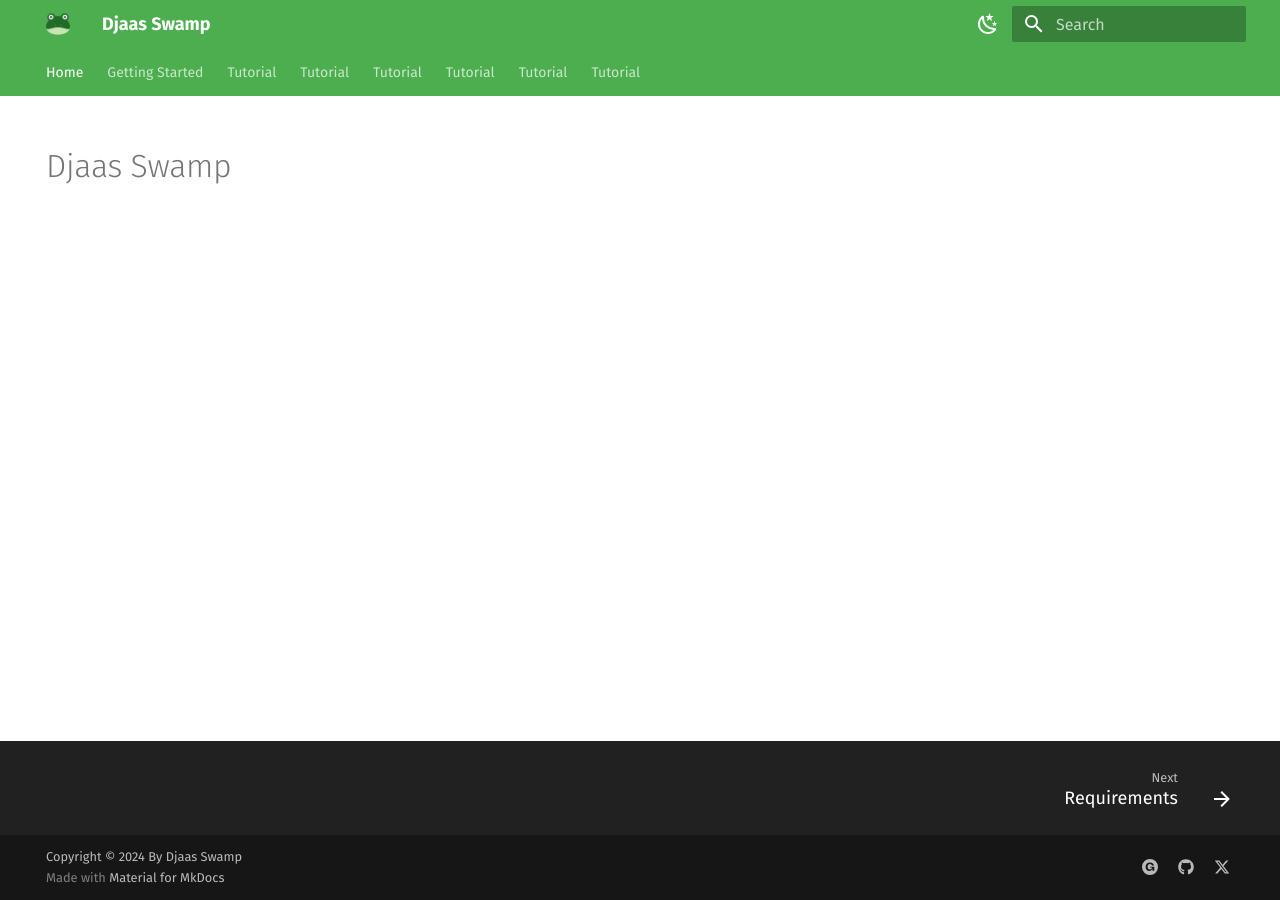
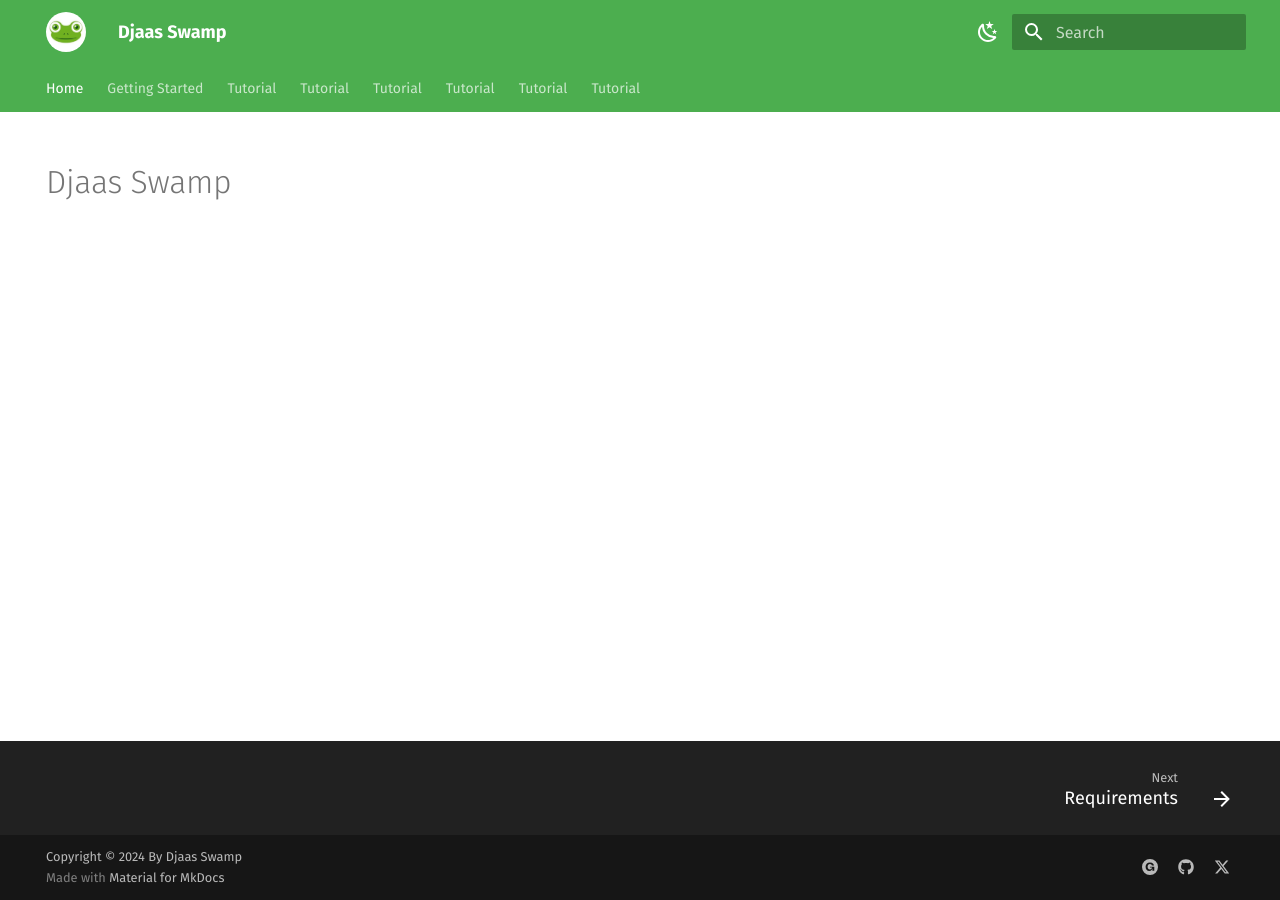
Before and after one commit to djaas-studio/mkdocs-material-base, an MkDocs documentation site: the page built from docs/index.md, in a window 1280 px wide. Built offline with MkDocs 1.6.1 and Material for MkDocs 9.7.7, drawn with Linux system fonts in a browser that asks for light colours.

Commit message:
Add logo

```diff
--- /dev/null
+++ b/docs/stylesheets/extra.css
@@ -0,0 +1,6 @@
+.md-logo > img {
+  display: inline-block;
+  width: 40px !important;
+  height: 40px !important;
+  border-radius: 100%;
+}
--- a/mkdocs.yml
+++ b/mkdocs.yml
@@ -21,7 +21,7 @@ theme:
   language: en
   custom_dir: overrides
   favicon: assets/images/favicon.ico
-  logo: assets/images/djaas-logo.png
+  logo: assets/images/logo.jpg
   font:
     text: Fira Sans
     code: Fira Mono
@@ -50,6 +50,8 @@ theme:
       toggle:
         icon: material/weather-sunny
         name: Switch to light mode
+extra_css:
+  - stylesheets/extra.css
 extra:
   social:
     - icon: simple/gumroad
```
Also changed, not shown: docs/img/favicon.ico (deleted), overrides/assets/images/logo.jpg (added).
